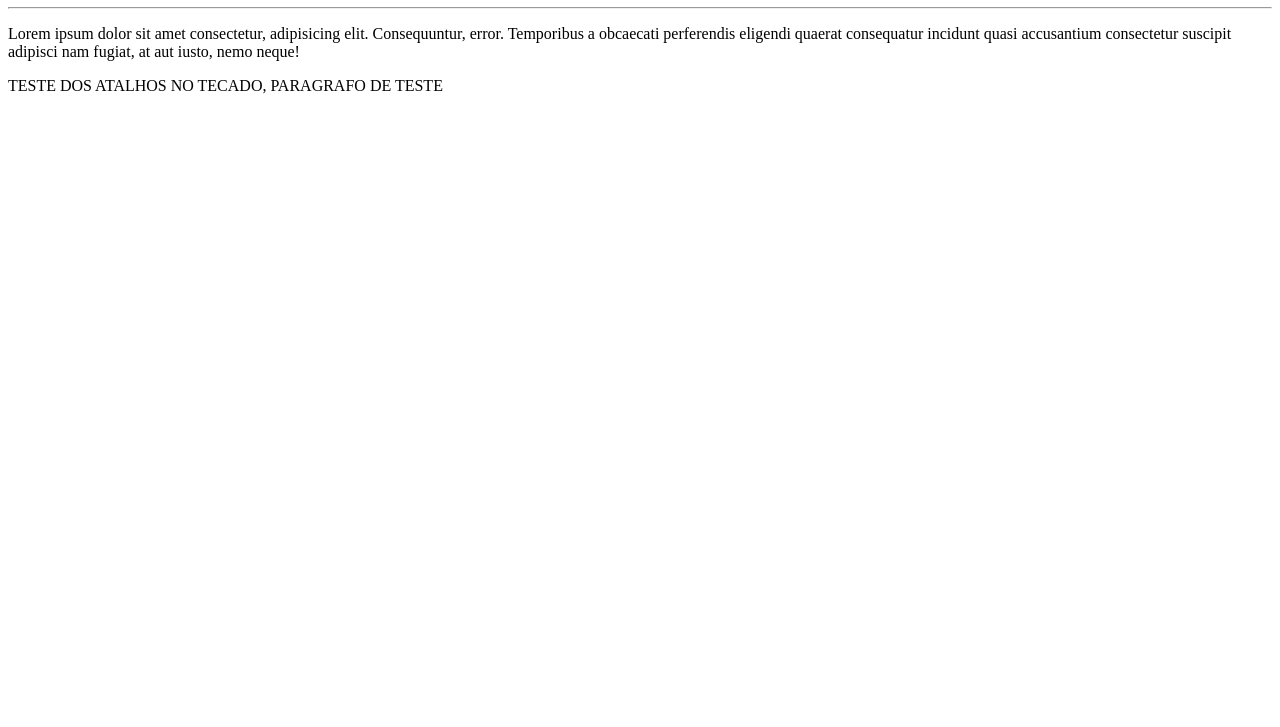
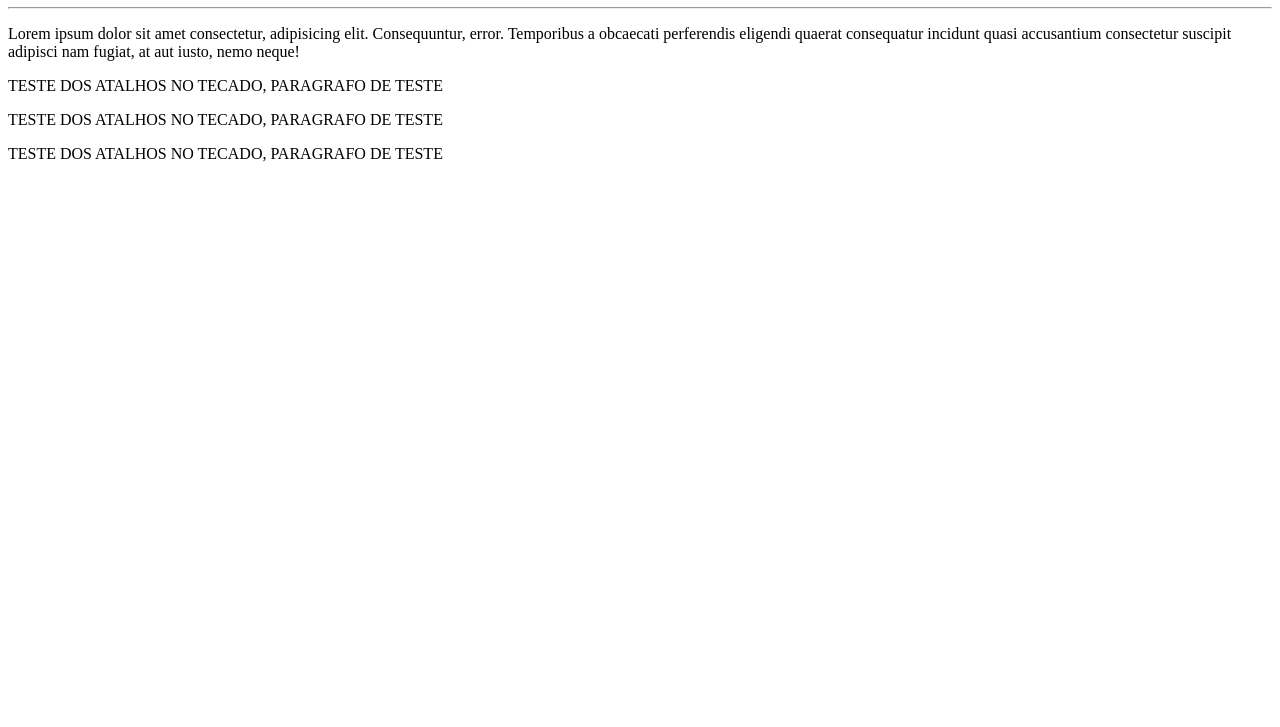
Before and after one commit to ernanidemiranda/MarkDown, a plain HTML site: page site-exemplo/index.html in a window 1280 px wide. Shown: the part 73-800 px from the top of the page. Drawn offline with Linux system fonts and the light colour scheme.

Commit message:
teste paragrado excedente
inclusao de mais paragrafos para treino

```diff
--- a/site-exemplo/index.html
+++ b/site-exemplo/index.html
@@ -18,8 +18,15 @@
 
         <p>
             TESTE DOS ATALHOS NO TECADO, PARAGRAFO DE TESTE
+ <p>
+            TESTE DOS ATALHOS NO TECADO, PARAGRAFO DE TESTE
+        </p> <p>
+            TESTE DOS ATALHOS NO TECADO, PARAGRAFO DE TESTE
         </p>
 
+
+    </p>
 </body>
 
+
 </html>
```
